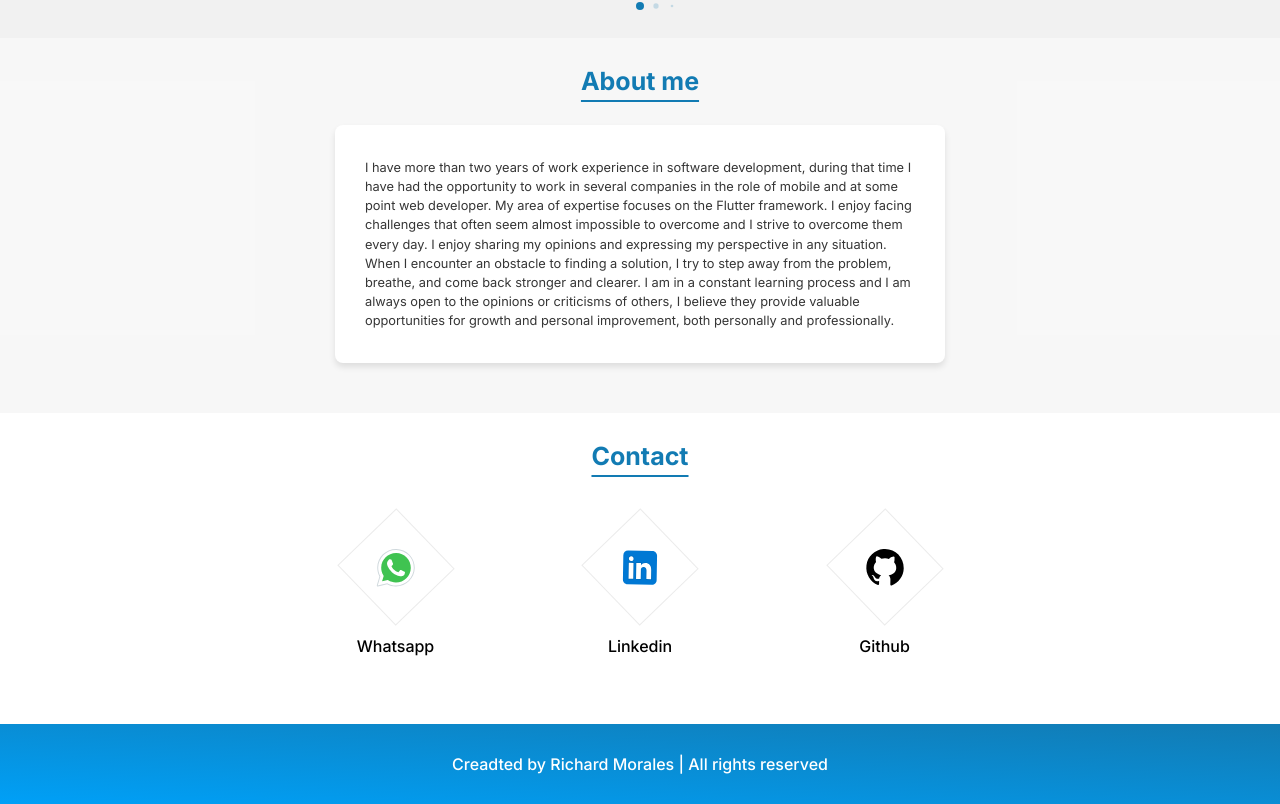
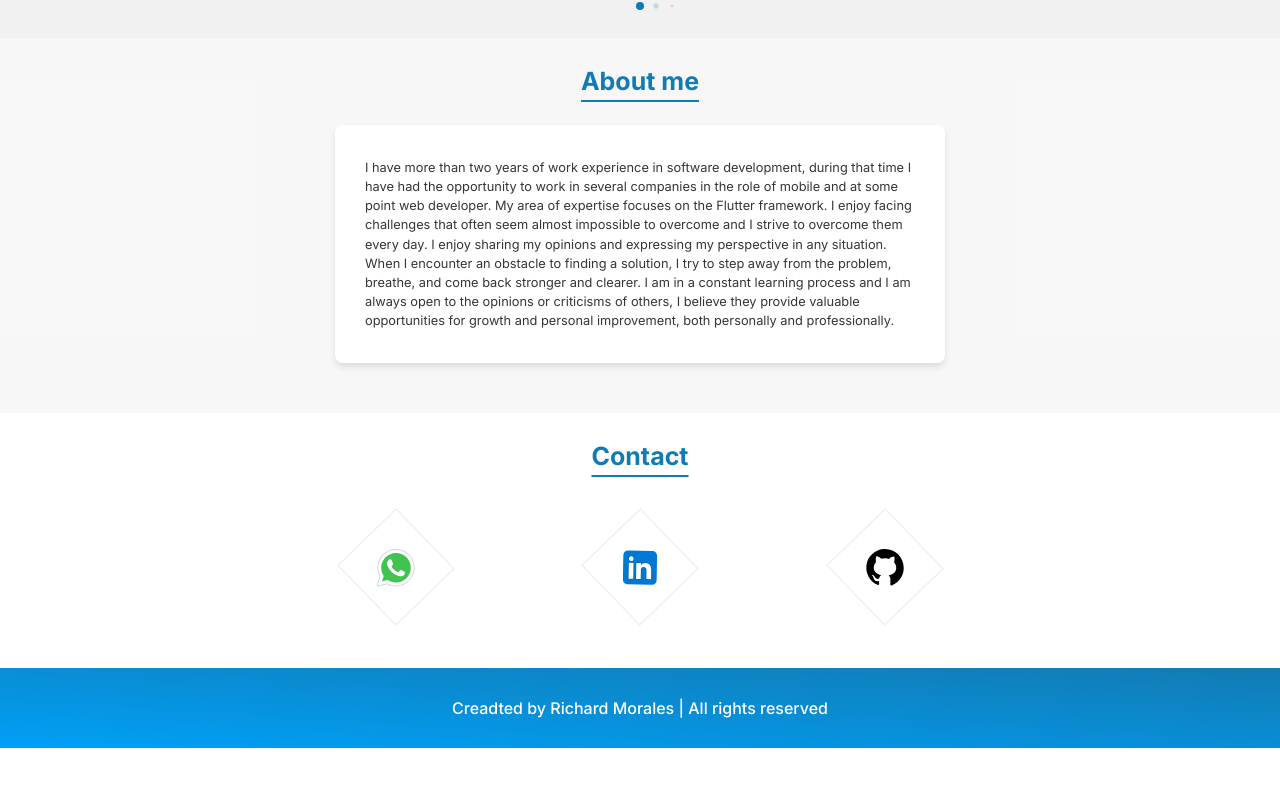
Before and after one commit to RichardM20/Portfolio, a React (Vite) app: page / in a window 1280 px wide. Shown: the part 1190-1994 px from the top of the page. After the commit the page ends 1938 px from the top, so only its background shows below. Built offline with nearby package versions, Linux system fonts and the light colour scheme.

Commit message:
desbord correction in text profile section

```diff
--- a/src/components/RomboComponent.jsx
+++ b/src/components/RomboComponent.jsx
@@ -11,7 +11,6 @@ const RomboConIcono = ({ icon, text, url }) => {
       <div className="rombo">
         <img src={icon} alt="" />
       </div>
-      <p className="rombo-text">{text}</p>
     </RomboContainer>
   );
 };
@@ -46,10 +45,6 @@ const RomboContainer = styled.div`
       border: 1px solid #1390d41a;
       transform: rotate(406deg) scale(1.05);
     }
-
-    &:hover + .rombo-text {
-      color: #1390d4;
-    }
   }
 
   .rombo > img {
@@ -57,14 +52,6 @@ const RomboContainer = styled.div`
     transform: rotate(315deg);
   }
 
-  .rombo-text {
-    font-size: 16px;
-    font-weight: 500;
-    color: #000;
-    &:hover {
-      color: #1390d4;
-    }
-  }
   @media (max-width: 720px) {
     .rombo {
       width: 100%;
@@ -78,8 +65,5 @@ const RomboContainer = styled.div`
       height: 50%;
       transform: rotate(315deg);
     }
-    .rombo-text {
-      font-size: 0.8em;
-    }
   }
 `;
--- a/src/styles/profile.css
+++ b/src/styles/profile.css
@@ -88,9 +88,6 @@
   .profile-container--info-me > p {
     width: 100%;
     max-width: 400px;
-    padding-left: 15px;
-    padding-right: 15px;
-
   }
 
   .profile-container--info-me > p:nth-child(1) {
@@ -98,10 +95,15 @@
   }
 
   .profile-container--info-me > p:nth-child(2) {
-    font-size: 1.2em;
+    font-size: 1em;
   }
 
   .profile-container--info-me > p:nth-child(3) {
     font-size: 1em;
   }
 }
+@media (max-width: 400px) {
+  .profile-container--info-me > p {
+    width: 250px;
+  }
+}
```
